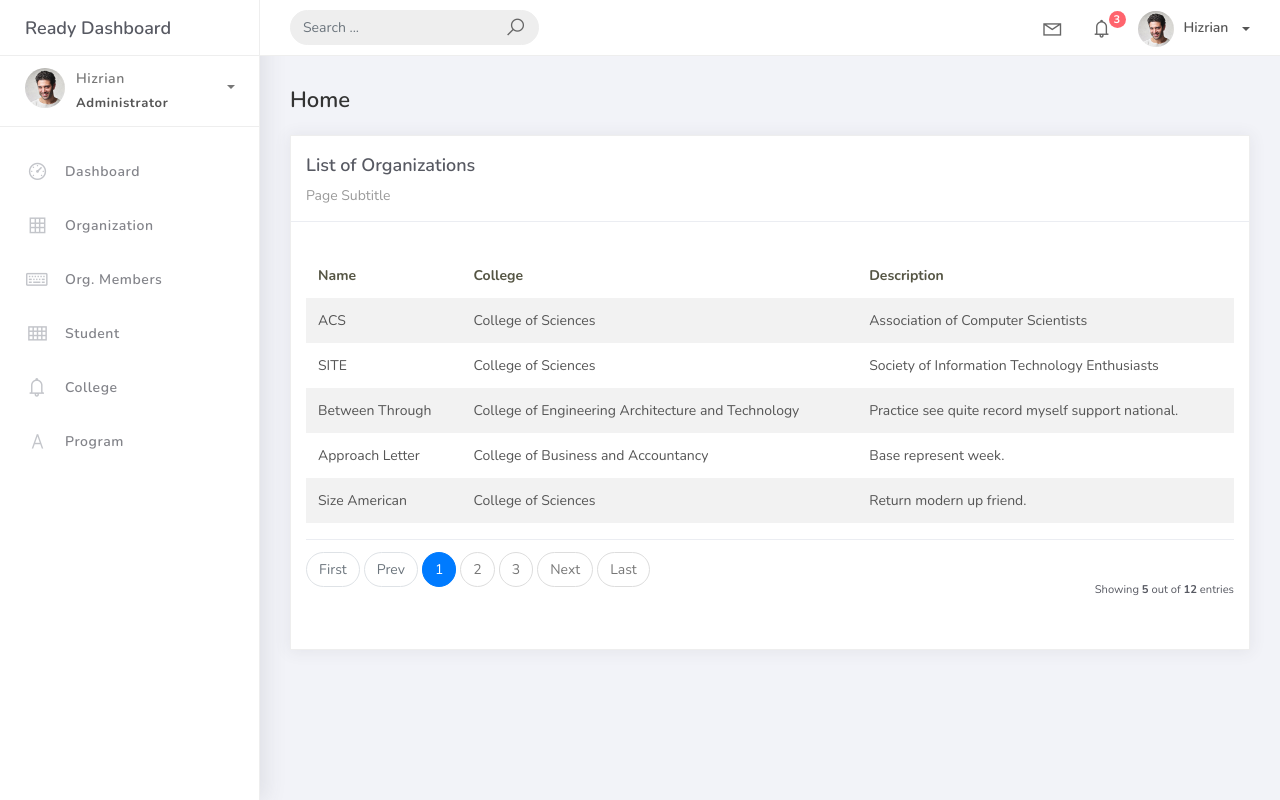
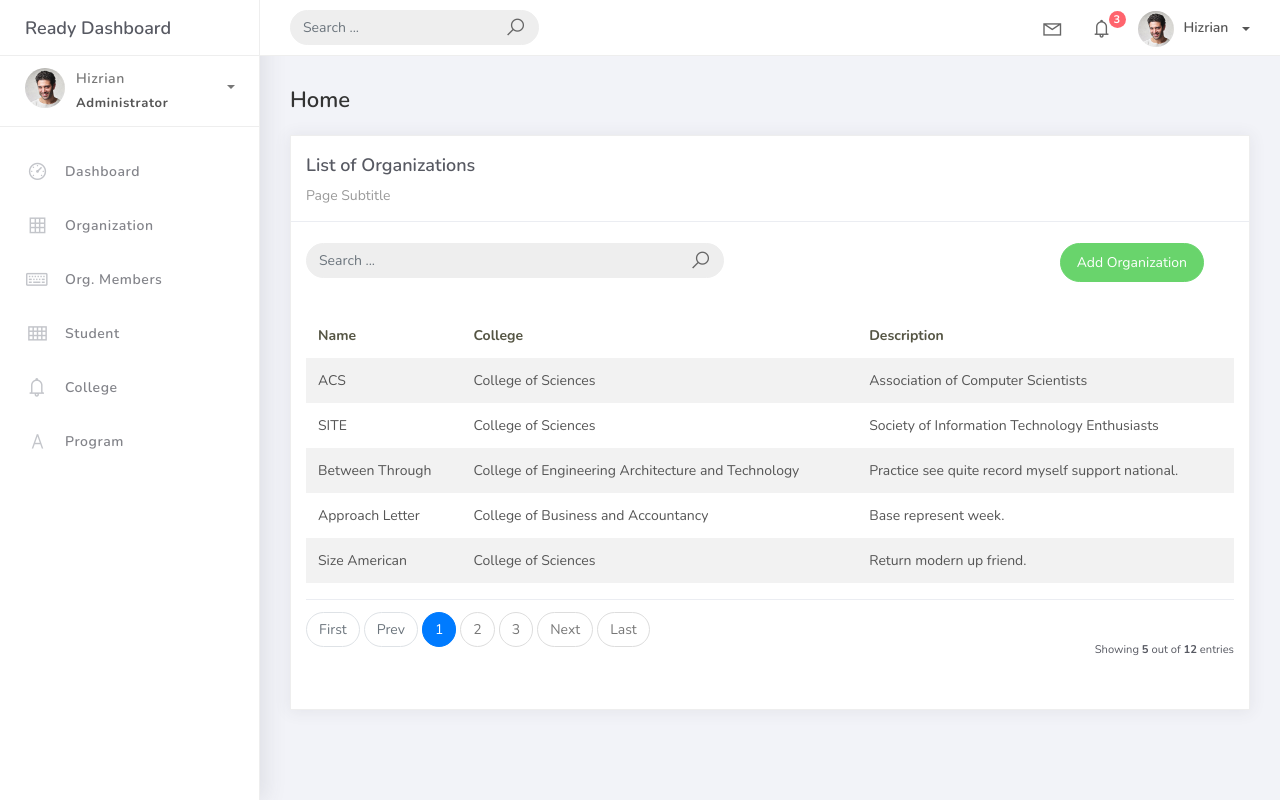
Before and after one commit to Sr-ea/PSUSphere, a Django app: page /organization_list in a window 1280 px wide. Run offline with Django 3.2, Linux system fonts and the light colour scheme; data comes from the database, SQL or seed files in the repository; some libraries are stand-ins or nearby versions.

Commit message:
created organization createview

```diff
--- a/projectsite/projectsite/urls.py
+++ b/projectsite/projectsite/urls.py
@@ -1,10 +1,11 @@
 from django.contrib import admin
 from django.urls import path
-from studentorg.views import HomePageView, OrganizationList
+from studentorg.views import HomePageView, OrganizationList, OrganizationCreateView
 from studentorg import views
 
 urlpatterns = [
 path("admin/", admin.site.urls),
 path('', views.HomePageView.as_view(), name='home'),
 path('organization_list', OrganizationList.as_view(), name='organization-list'),
+path('organization_list/add', OrganizationCreateView.as_view(), name='organization-add'),
 ]
--- a/projectsite/studentorg/views.py
+++ b/projectsite/studentorg/views.py
@@ -1,6 +1,9 @@
 from django.shortcuts import render
 from django.views.generic.list import ListView
+from django.views.generic.edit import CreateView
 from studentorg.models import Organization
+from studentorg.forms import OrganizationForm
+from django.urls import reverse_lazy
 
 class HomePageView(ListView):
     model = Organization
@@ -12,3 +15,9 @@ class OrganizationList(ListView):
     context_object_name = 'organization'
     template_name = 'org_list.html'
     paginate_by = 5
+
+class OrganizationCreateView(CreateView):
+    model = Organization
+    form_class = OrganizationForm
+    template_name = 'org_form.html'
+    success_url = reverse_lazy('organization-list')
--- a/projectsite/templates/org_list.html
+++ b/projectsite/templates/org_list.html
@@ -9,6 +9,26 @@
                         <div class="card-title">List of Organizations</div>
                         <div class="card-category">Page Subtitle</div>
                     </div>
+                    <br />
+<div class="col-md-12 row">
+    <div class="col-md-6">
+        <form class="navbar-left navbar-form nav-search mr-md-3" action="">
+            <div class="input-group">
+                <input type="text" placeholder="Search ..." class="form-control" />
+                <div class="input-group-append">
+                    <span class="input-group-text">
+                        <i class="la la-search search-icon"></i>
+                    </span>
+                </div>
+            </div>
+        </form>
+    </div>
+    <div class="col-md-6">
+        <div class="pull-right">
+            <a href="{% url 'organization-add' %}" class="btn btn-success btn-rounded">Add Organization</a>
+        </div>
+    </div>
+</div>
                     <div class="card-body">
                         <table class="table table-striped mt-3">
                             <thead>
```
Also changed, not shown: projectsite/studentorg/forms.py (added, +8 -0 lines), projectsite/templates/org_form.html (added, +30 -0 lines).
